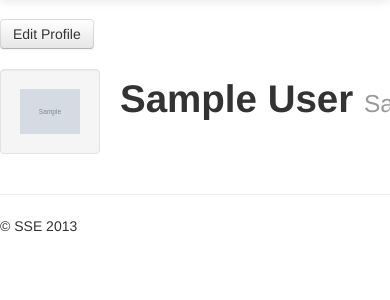
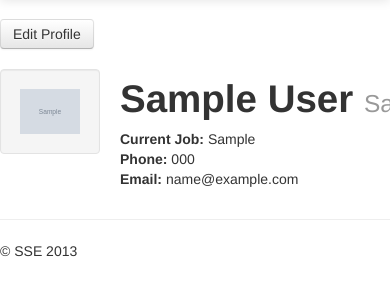
Before and after one commit to stanford-student-enterprises/alumnidb, a Django app: page /db/profile/ in a window 390 px wide; the page is wider, and only the part inside the window is pictured. Shown: the part 41-341 px from the top of that part. Run offline with Django 3.2, Linux system fonts and the light colour scheme; a user stored in the database is signed in; tables that the repository leaves empty hold one stand-in row (values such as "Sample post"); grey boxes marked "Sample" are stand-in pictures; parts of the project's set-up code (start-up, migrations or seed data) failed here and were passed over.

Commit message:
Added phone, viewing other profiles

```diff
--- a/alumnidb/database/templates/database/list.html
+++ b/alumnidb/database/templates/database/list.html
@@ -14,7 +14,7 @@
 <h1>{{ title }}</h1>
 <div class="row">
     <div class="span12">
-        <table id="sortTable" class="table table-striped">
+        <table id="sortTable" class="table table-striped table-hover">
             <thead>
                 <tr>
                     <th>First Name</th>
@@ -27,7 +27,7 @@
             </thead>
             <tbody>
                 {% for user in users %}
-                <tr>
+                <tr onclick="window.location = '/db/profile/{{ user.pk }}/';">
                     <td>{{ user.first_name}}</td>
                     <td>{{ user.last_name }}</td>
                     <td>{{ user.email }}</td>
--- a/alumnidb/database/templates/database/profile.html
+++ b/alumnidb/database/templates/database/profile.html
@@ -1,19 +1,32 @@
 {% extends "database/base.html" %}
 
 {% block content %}
+
+{% if request.user == user %}
 <div class="row">
     <div class="span2">
         <a class="btn" href="/db/profile/edit/">Edit Profile</a>
     </div>
 </div>
+{% endif %}
 <br />
 <div class="row">
     <div class="span1 well">
         <img src="{{ user.picture_url }}" class="img">
     </div>
     <div class="span7">
-        <h1> {{user.first_name}} {{ user.last_name}}{% if user.sse_position %}&nbsp;<small>{{ user.sse_position }}, {{ user.sse_year }}</smalL>{% endif %}</h1>
+        <h1> {{user.first_name}} {{ user.last_name}}{% if user.sse_position %}&nbsp;<small>{{ user.sse_position }} {{ user.sse_year }}</smalL>{% endif %}</h1>
 
+        <ul class="unstyled">
+        {% if user.headline %}
+            <li><strong>Current Job: </strong>{{ user.headline }}</li>
+        {% endif %}
+        {% if user.phone %}
+            <li><strong>Phone: </strong>{{ user.phone }}</li>
+        {% endif %}
+        {% if user.email %}
+            <li><strong>Email: </strong>{{ user.email}}</li>
+        {% endif %}
     </div>
 </div>
 
--- a/alumnidb/database/views.py
+++ b/alumnidb/database/views.py
@@ -1,4 +1,4 @@
-from django.shortcuts import render_to_response
+from django.shortcuts import render_to_response, get_object_or_404
 from django.template import RequestContext
 from django.http import HttpResponseRedirect
 from django.db.models import Q
@@ -44,7 +44,9 @@ def edit_profile(request):
     return render_to_response("database/edit_profile.html", {"form": form}, context_instance=RequestContext(request))
 
 def profile(request, user_id):
-    pass
+    user = get_object_or_404(UserProfile, pk=user_id)
+
+    return render_to_response("database/profile.html", {"user": user}, context_instance=RequestContext(request))
 
 def search(request):
     q = request.GET.get("q", "")
@@ -59,5 +61,5 @@ def search(request):
             Q(sse_year__icontains=qw)
         ))
 
-    return render_to_response("database/list.html", {"users": results, "title": "Search results for %s" % q},
+    return render_to_response("database/list.html", {"users": results, "title": "Search results for '%s'" % q},
                             context_instance=RequestContext(request))
--- a/alumnidb/linkedin/models.py
+++ b/alumnidb/linkedin/models.py
@@ -38,9 +38,12 @@ class UserProfile(AbstractBaseUser):
     picture_url = models.CharField(max_length=255, blank=True, null=True)
     headline = models.CharField(max_length=255, blank=True, null=True)
     email = models.CharField(max_length=255, blank=True, null=True)
-    sse_position = models.CharField(max_length=255, blank=True, null=True)
-    sse_year = models.IntegerField(blank=True, null=True)
+    phone = models.CharField(max_length=255, blank=True, null=True)
+    sse_position = models.CharField(max_length=255, blank=True, null=True, verbose_name="SSE Position")
+    sse_year = models.CharField(max_length=255, blank=True, null=True, verbose_name="SSE Year")
     is_current = models.BooleanField(default=True)
+    receive_emails = models.BooleanField(default=True)
+
     objects = LinkedInUserManager()
 
     USERNAME_FIELD = 'linkedin_id'
--- a/alumnidb/settings.py
+++ b/alumnidb/settings.py
@@ -94,6 +94,10 @@ TEMPLATE_LOADERS = (
 #     'django.template.loaders.eggs.Loader',
 )
 
+TEMPLATE_CONTEXT_PROCESSORS = (
+    'django.core.context_processors.request',
+)
+
 MIDDLEWARE_CLASSES = (
     'django.middleware.common.CommonMiddleware',
     'django.contrib.sessions.middleware.SessionMiddleware',
```
Also changed, not shown: alumnidb/linkedin/migrations/0003_auto__add_field_userprofile_phone__add_field_userprofile_receive_email.py (added), alumnidb/linkedin/migrations/0004_auto__chg_field_userprofile_sse_year.py (added).
